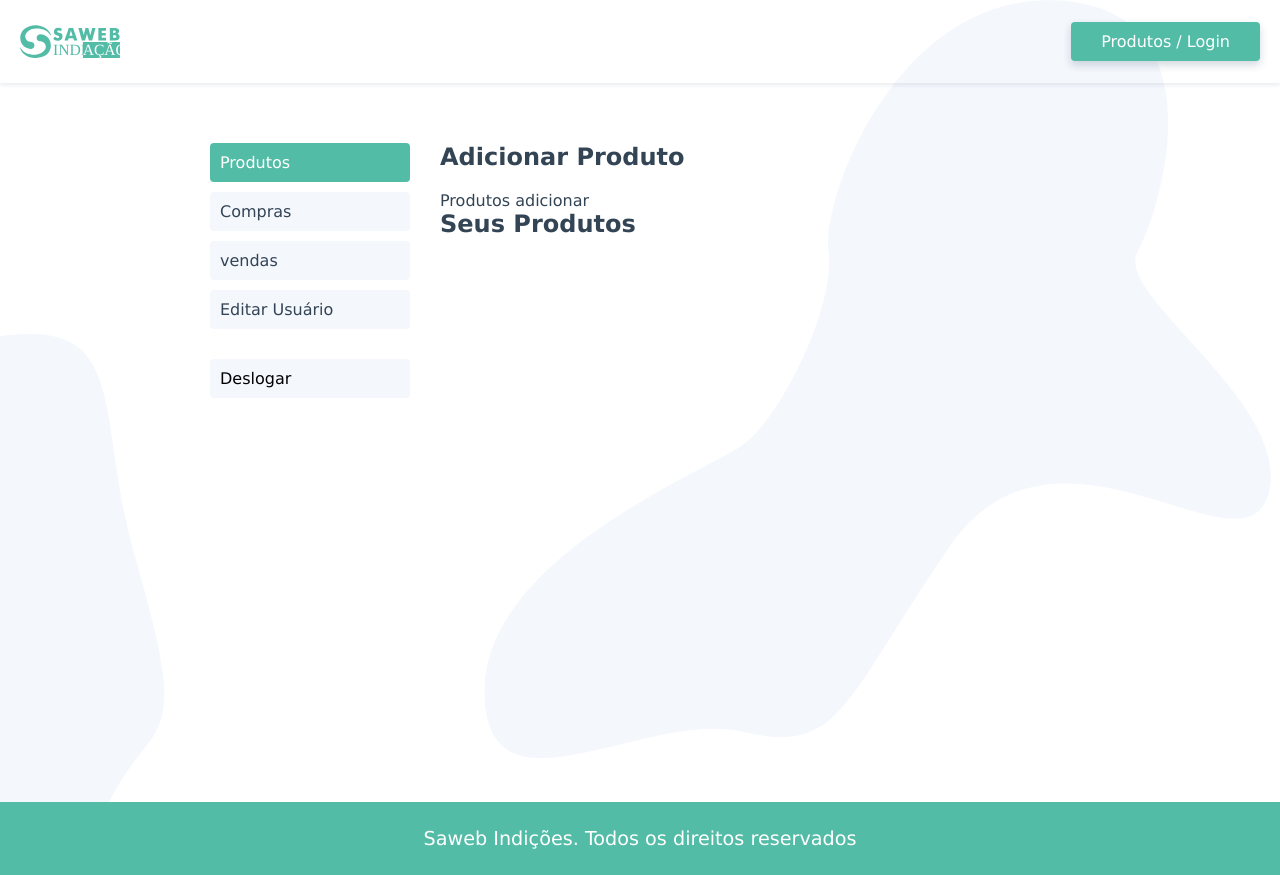
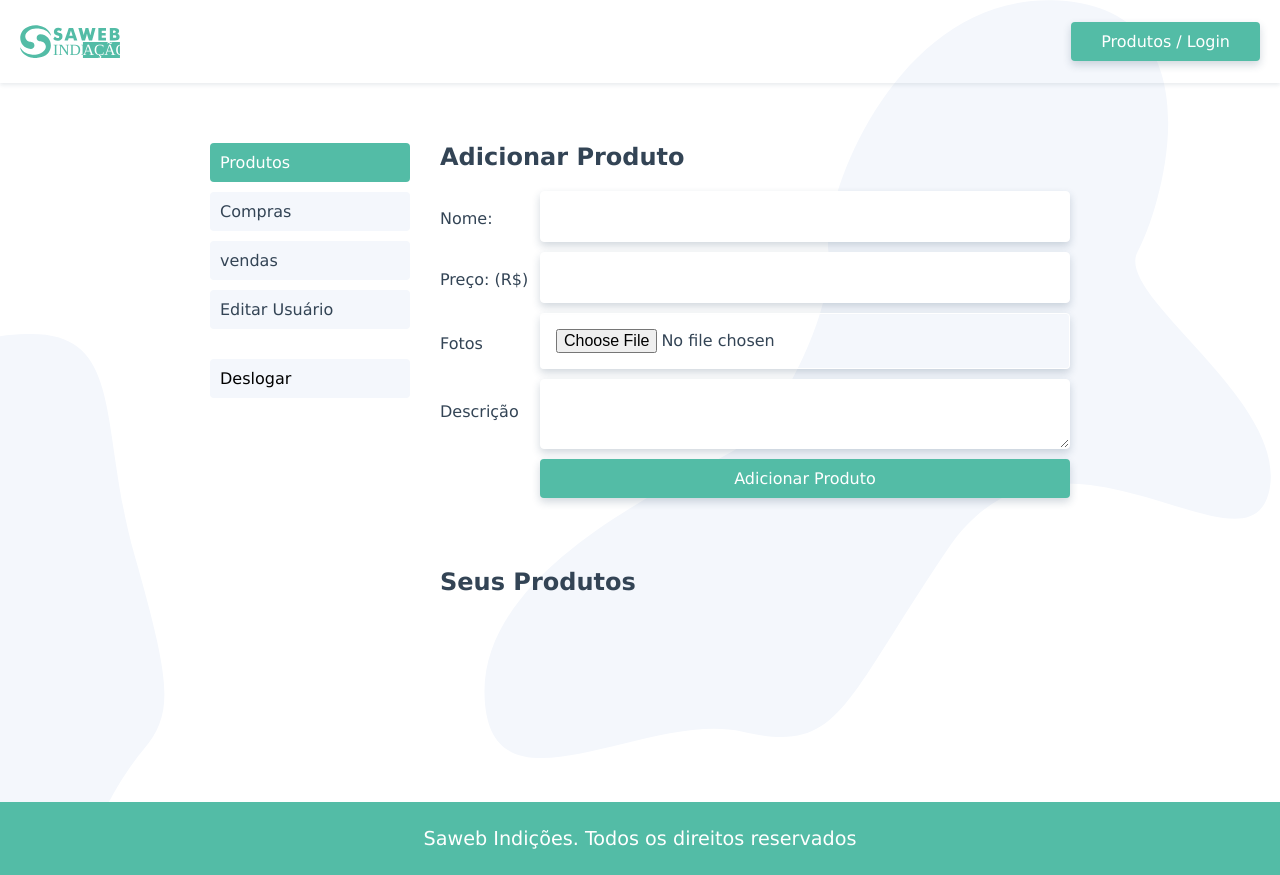
Before and after one commit to waldisson/sawebindique, a Vue app: page /usuario in a window 1280 px wide. Built offline with nearby package versions, Linux system fonts and the light colour scheme.

Commit message:
pagina adicionar em progresso

```diff
--- a/src/components/ProdutosAdicionar.vue
+++ b/src/components/ProdutosAdicionar.vue
@@ -1,12 +1,68 @@
 <template>
-  <div>Produtos adicionar</div>
+  <form class="adicionar-produto">
+    <label for="nome">Nome:</label>
+    <input type="text" name="nome" id="nome" v-model="produto.nome" />
+    <label for="nome">Preço: (R$)</label>
+    <input type="number" name="preco" id="preco" v-model="produto.preco" />
+    <label for="nome">Fotos</label>
+    <input type="file" name="fotos" id="fotos" ref="fotos" />
+    <label for="nome">Descrição</label>
+    <textarea
+      name="descricao"
+      id="descricao"
+      v-model="produto.descricao"
+    ></textarea>
+    <input
+      type="button"
+      value="Adicionar Produto"
+      class="btn"
+      @click.prevent="adicionarProduto"
+    />
+  </form>
 </template>
 
 <script>
+import { api } from "../services/index";
+
 export default {
   name: "ProdutosAdicionar",
+
+  data() {
+    return {
+      produto: {
+        nome: "",
+        preco: "",
+        descricao: "",
+        fotos: null,
+      },
+    };
+  },
+  methods: {
+    formatarProdutos() {
+      this.produto.usuario_id = this.$store.state.usuario_id;
+    },
+    adicionarProduto() {
+      this.formatarProdutos();
+      api.post("/produto", this.produto).then(() => {
+        console.log(this.$store.dispatch("getUsuarioProdutos"));
+      });
+    },
+  },
 };
 </script>
 
-<style lang="scss" scoped>
+<style scoped>
+.adicionar-produto {
+  display: grid;
+  grid-template-columns: 100px 1fr;
+  align-items: center;
+  margin-bottom: 60px;
+}
+input {
+  margin-bottom: 10px;
+}
+.btn {
+  grid-column: 2;
+  margin-top: 10px;
+}
 </style>
```
